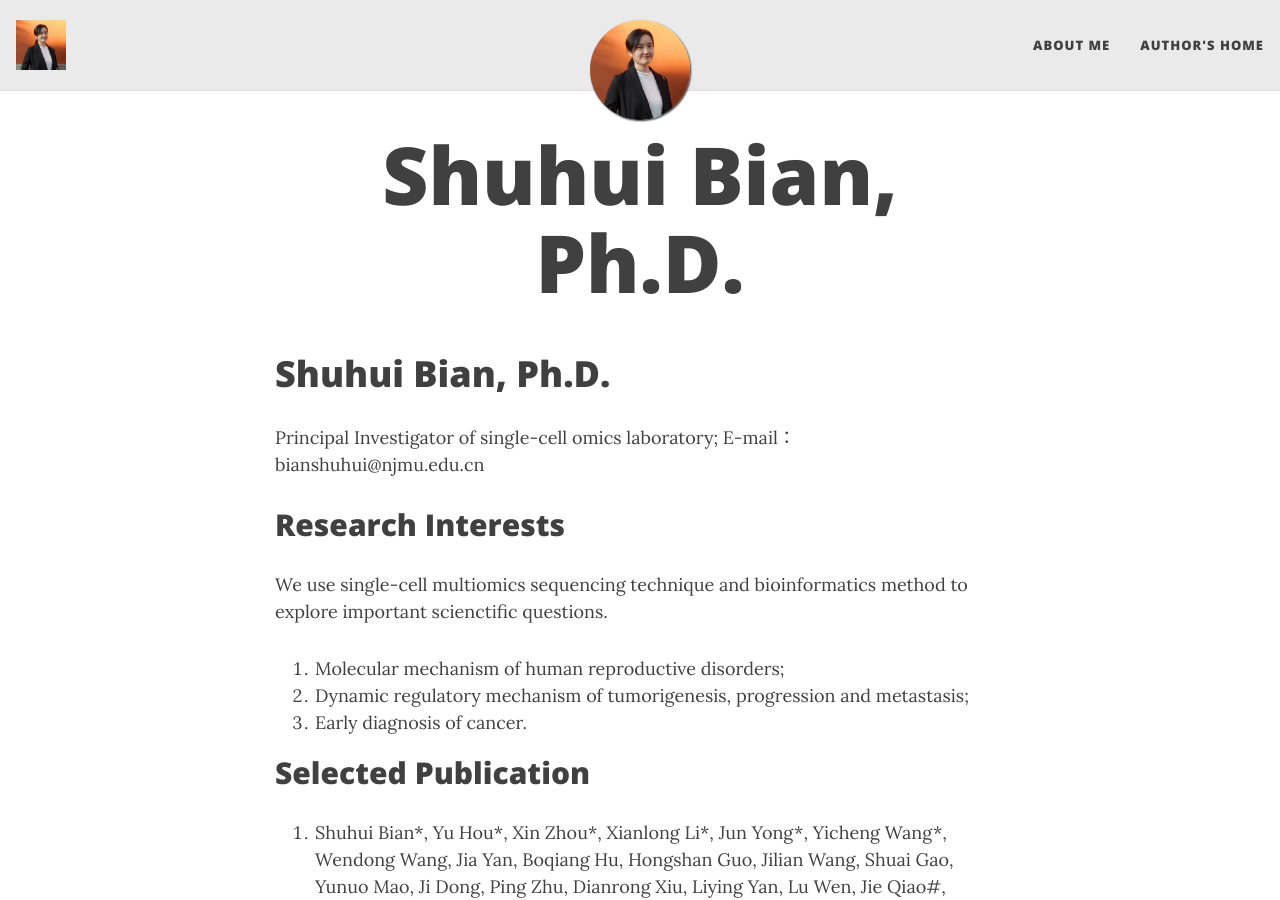
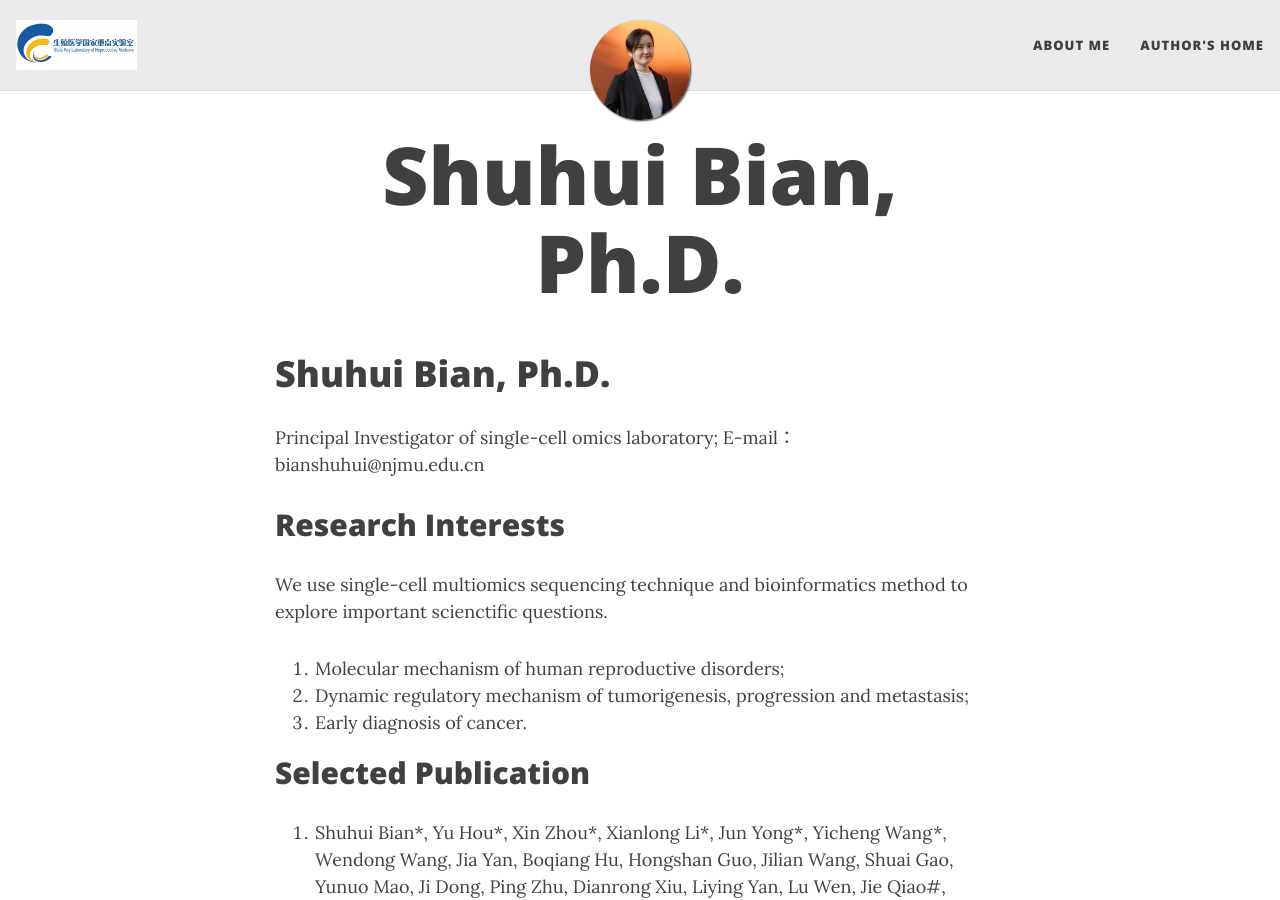
Before and after one commit to bianshuhui/bianshuhui.github.io, a Jekyll site: the page built from index.md, in a window 1280 px wide and 900 px high. Built offline with Jekyll 4.4.1, drawn with Linux system fonts in a browser that asks for light colours; nearby versions of some CDN libraries; our own code applies the rules of GitHub Pages for plain Markdown files; the list of posts is cut into pages by our own code.

Commit message:
Update _config.yml

```diff
--- a/_config.yml
+++ b/_config.yml
@@ -23,7 +23,7 @@
 
 # If you want to have an image logo in the top-left corner instead of having the title of the website,
 # then specify the following parameter
-title-img: "/assets/img/square.jpg"
+title-img: "/assets/img/guozhong_logo.jpg"
 
 
 # --- Footer social media links --- #
```
